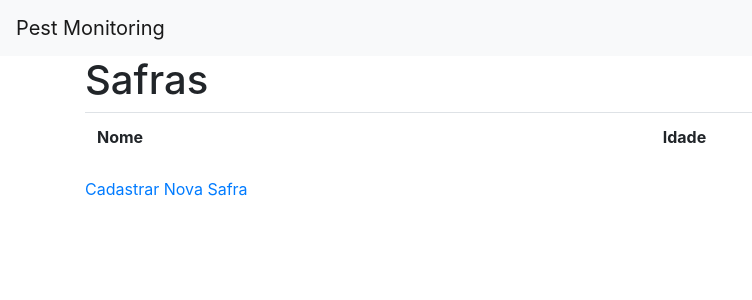
After one commit to paulolabio/APP-Mapeamento-Pragas-e-Doencas, a Flask app: page /safras in a window 1280 px wide. The commit adds this page. Shown: the top 300 px of the page, without its empty margins (0-752 px from the left). Run offline with Flask 3, Linux system fonts and the light colour scheme; lists and menus that the app fills with data are empty; some libraries are stand-ins or nearby versions.

Commit message:
adição de arquivos

```diff
--- a/app.py
+++ b/__app.py
@@ -19,5 +19,11 @@ def cadastro():
 def lista():
     return render_template('pessoas/lista.html', pessoas=pessoas)
 
+
+# Rota para a página inicial (index)
+@app.route('/')
+def index():
+    return render_template('app/index.html')
+
 if __name__ == '__main__':
     app.run(debug=True)
--- /dev/null
+++ b/main.py
@@ -0,0 +1,58 @@
+from flask import Flask, render_template, request, redirect, url_for
+
+app = Flask(__name__)
+
+# Listas de dados em memória
+tecnicos = []
+safras = []
+pragas = []
+
+
+# Rota para a página de listagem de pessoas
+@app.route('/tecnicos')
+def tecnicos_list():
+  return render_template('tecnicos/index.html', tecnicos=tecnicos)
+
+
+# Rota para a página de cadastro de pessoas
+@app.route('/tecnicos/cadastrar', methods=['GET', 'POST'])
+def tecnicos_cad():
+  if request.method == 'POST':
+    nome = request.form['nome']
+    idade = request.form['idade']
+    tecnicos.append({'nome': nome, 'idade': idade})
+  return render_template('tecnicos/form.html')
+
+
+# Rota para a página de lista de safras
+@app.route('/safras')
+def safras_list():
+  return render_template('safras/index.html')
+
+
+# Rota para a página de cadastro de safras
+@app.route('/safras/cadastrar', methods=['GET', 'POST'])
+def safras_cad():
+  return render_template('safras/form.html')
+
+
+# Rota para a página de lista de pragas
+@app.route('/pragas')
+def pragas_list():
+  return render_template('pragas/index.html')
+
+
+# Rota para a página de cadastro de pragas
+@app.route('/pragas/cadastrar', methods=['GET', 'POST'])
+def pragas_cad():
+  return render_template('pragas/form.html')
+
+
+# Rota para a página inicial do app
+@app.route('/')
+def index():
+  return render_template('app/index.html')
+
+
+if __name__ == '__main__':
+  app.run(host='0.0.0.0', port=81)
--- a/templates/base.html
+++ b/templates/base.html
@@ -6,10 +6,25 @@
     <link rel="stylesheet" href="https://maxcdn.bootstrapcdn.com/bootstrap/4.0.0/css/bootstrap.min.css">
 </head>
 <body>
+    <!-- Barra de navegação padrão  -->
     <nav class="navbar navbar-expand-lg navbar-light bg-light">
-        <a class="navbar-brand" href="#">Minha Aplicação</a>
+      <a class="navbar-brand" href="#">
+        Pest Monitoring</a>
+      <button class="navbar-toggler" type="button" data-toggle="collapse"
+              data-target="#navbarNav" aria-controls="navbarNav"
+              aria-expanded="false" aria-label="Toggle navigation">
+        <span class="navbar-toggler-icon"></span>
+      </button>
+      <div class="collapse navbar-collapse" id="navbarNav">
+        <ul class="navbar-nav">
+          <!-- bloco para os menus específicos de cada tela  -->
+          {% block nav %} {% endblock %}
+        </ul>
+      </div>
     </nav>
+
     <div class="container">
+        <!-- bloco para os conteúdos específicos de cada página -->
         {% block content %}
         {% endblock %}
     </div>
--- /dev/null
+++ b/templates/safras/index.html
@@ -0,0 +1,20 @@
+{% extends "base.html" %}
+
+{% block title %}Safras{% endblock %}
+
+{% block content %}
+    <h1>Safras</h1>
+    <table class="table table-hover">
+        <tr>
+            <th>Nome</th>
+            <th>Idade</th>
+        </tr>
+        {% for pessoa in pessoas %}
+        <tr>
+            <td>{{ pessoa.nome }}</td>
+            <td>{{ pessoa.idade }}</td>
+        </tr>
+        {% endfor %}
+    </table>
+    <a href="{{ url_for('safras_cad') }}">Cadastrar Nova Safra</a>
+{% endblock %}
```
Also changed, not shown: templates/app/index.html (added, +27 -0 lines), templates/pessoas/lista.html (+10 -0 lines), templates/safras/form.html (added, +17 -0 lines), templates/tecnicos/form.html (added, +17 -0 lines), templates/tecnicos/index.html (added, +21 -0 lines), 1 other file.
